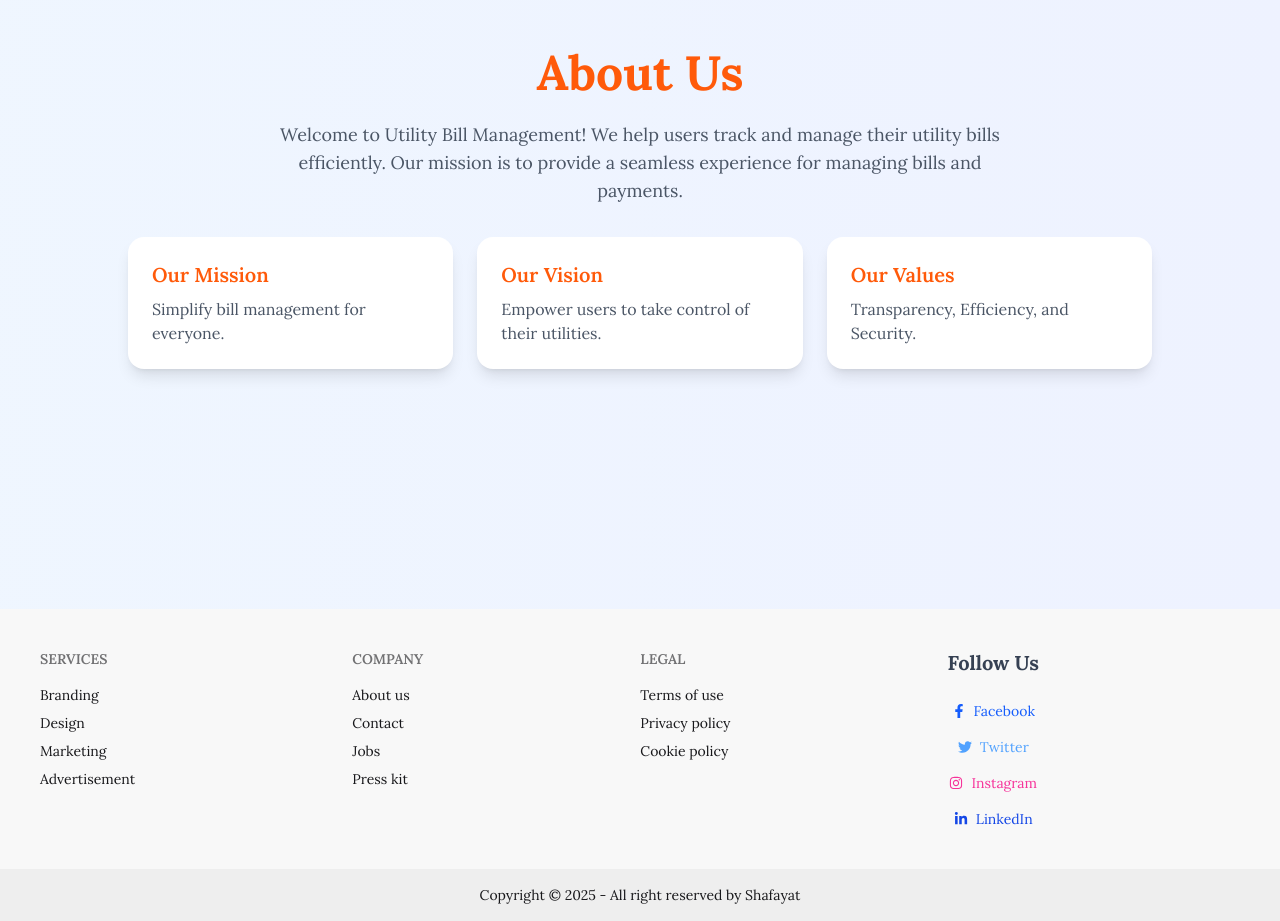
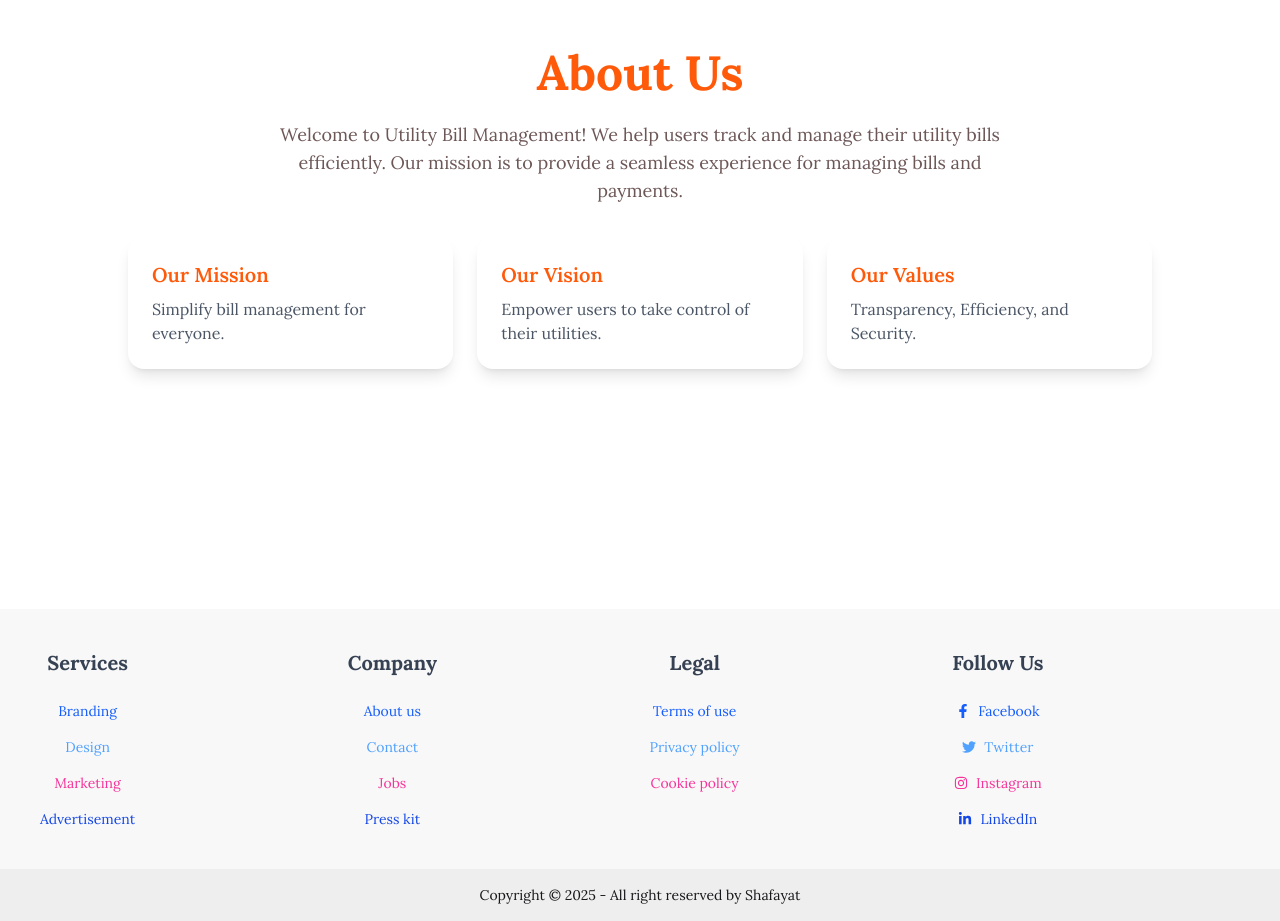
Before and after one commit to Mahadi9990/Utility-Bill-Management-System-client, a React (Vite) app: page /about in a window 1280 px wide. Shown: the part 260-1181 px from the top of the page. Built offline with nearby package versions, Linux system fonts and the light colour scheme; no server answers.

Commit message:
set daerk mode

```diff
--- a/src/components/About.jsx
+++ b/src/components/About.jsx
@@ -1,8 +1,10 @@
 import React from "react";
 
 export default function About() {
+
+
   return (
-    <div className="min-h-screen bg-gradient-to-r from-blue-50 to-indigo-50 flex flex-col items-center justify-center p-6">
+    <div className="min-h-screen flex flex-col items-center justify-center p-6">
 
       {/* Heading */}
       <h1 className="text-5xl font-bold text-[#FF5A0A] mb-6 text-center">
@@ -10,7 +12,7 @@ export default function About() {
       </h1>
 
       {/* Subheading */}
-      <p className="text-lg text-gray-600 text-center max-w-3xl mb-8">
+      <p className={`text-lg text-[#6d5656] text-center max-w-3xl mb-8`}>
         Welcome to Utility Bill Management! We help users track and manage
         their utility bills efficiently. Our mission is to provide a seamless
         experience for managing bills and payments.
--- a/src/components/BillDetails.jsx
+++ b/src/components/BillDetails.jsx
@@ -17,7 +17,7 @@ export default function BillDetails() {
     fetch(`http://localhost:3000/billsRecodes/${data._id}`)
       .then((res) => res.json())
       .then((data) => setallUserPaybillsRecord(data));
-  }, [data._id]);
+  }, [data._id,allUserPaybillsRecord]);
   const handelClick = () => {
     modleRef.current.showModal();
   };
@@ -39,8 +39,14 @@ export default function BillDetails() {
         body: JSON.stringify(formData),
       })
         .then((res) => res.json())
-        .then((data) => data);
-      modleRef.current.close();
+        .then((data) => {
+          if (data.insertedId) {
+            formData._id = data.insertedId;
+            const newRecords = [allUserPaybillsRecord, formData];
+            setallUserPaybillsRecord(newRecords);
+          }
+        });
+        modleRef.current.close();
     } catch (err) {
       toast.error(err.message);
     }
@@ -132,12 +138,9 @@ export default function BillDetails() {
                 </button>
               </form>
             </div>
-                <button
-                  onClick={() => modleRef.current.close()}
-                  className="btn"
-                >
-                  Close
-                </button>
+            <button onClick={() => modleRef.current.close()} className="btn">
+              Close
+            </button>
           </div>
         </dialog>
       </div>
@@ -206,29 +209,25 @@ export default function BillDetails() {
         <div className=" my-6">
           <div className="overflow-x-auto">
             <table className="table">
-              {/* head */}
               <thead>
                 <tr>
-                  <th>Inext No</th>
+                  <th>Index No</th>
                   <th>User Email</th>
                   <th>Title</th>
-                  <th>Catagory</th>
+                  <th>Category</th>
                 </tr>
               </thead>
-              {allUserPaybillsRecord.map((item, index) => (
-                <tbody key={index}>
-                  {/* row 1 */}
-                  <tr>
-                    <th>{index + 1}</th>
-                    <td>
-                      <p>{item?.payUserEmail}</p>
-                    </td>
-                    <td>{item?.title}</td>
-                    <td>{item?.category}</td>
+
+              <tbody>
+                {allUserPaybillsRecord.map((item, index) => (
+                  <tr key={item._id || index}>
+                    <td>{index + 1}</td>
+                    <td>{item.payUserEmail}</td>
+                    <td>{item.title}</td>
+                    <td>{item.category}</td>
                   </tr>
-                </tbody>
-              ))}
-              {/* foot */}
+                ))}
+              </tbody>
             </table>
           </div>
         </div>
--- a/src/components/CatagoryMenu.jsx
+++ b/src/components/CatagoryMenu.jsx
@@ -33,7 +33,7 @@ export default function CatagoryMenu({ catagoryName, allBills }) {
           {bills.map((bill, index) => (
             <div
               key={index}
-              className="border bg-red- rounded-xl shadow-md hover:shadow-lg transition bg-white overflow-hidden"
+              className="border p-4 rounded-xl shadow-md hover:shadow-lg transition bg-white overflow-hidden"
             >
               <img
                 src={bill.image}
--- a/src/components/Footer.jsx
+++ b/src/components/Footer.jsx
@@ -5,25 +5,84 @@ export default function Footer() {
   return (
     <div>
       <footer className="footer sm:footer-horizontal bg-base-200 text-base-content p-10">
+
         <nav>
-          <h6 className="footer-title">Services</h6>
-          <a className="link link-hover">Branding</a>
-          <a className="link link-hover">Design</a>
-          <a className="link link-hover">Marketing</a>
-          <a className="link link-hover">Advertisement</a>
+          <div className="flex flex-col items-center gap-4 rounded-xl mx-auto">
+            <h2 className="text-xl font-bold mb-2 text-gray-700">Services</h2>
+            <a
+              className="flex items-center gap-2 text-blue-600 hover:text-blue-800 transition"
+            >
+               Branding
+            </a>
+            <a
+              className="flex items-center gap-2 text-blue-400 hover:text-blue-600 transition"
+            >
+               Design
+            </a>
+            <a
+              className="flex items-center gap-2 text-pink-500 hover:text-pink-700 transition"
+            >
+               Marketing
+            </a>
+            <a
+
+              className="flex items-center gap-2 text-blue-700 hover:text-blue-900 transition"
+            >
+              Advertisement
+            </a>
+          </div>
         </nav>
         <nav>
-          <h6 className="footer-title">Company</h6>
-          <a className="link link-hover">About us</a>
-          <a className="link link-hover">Contact</a>
-          <a className="link link-hover">Jobs</a>
-          <a className="link link-hover">Press kit</a>
+          <div className="flex flex-col items-center gap-4 rounded-xl mx-auto">
+            <h2 className="text-xl font-bold mb-2 text-gray-700">Company</h2>
+            <a
+              className="flex items-center gap-2 text-blue-600 hover:text-blue-800 transition"
+            >
+               About us
+            </a>
+            <a
+              className="flex items-center gap-2 text-blue-400 hover:text-blue-600 transition"
+            >
+               Contact
+            </a>
+            <a
+              className="flex items-center gap-2 text-pink-500 hover:text-pink-700 transition"
+            >
+               Jobs
+            </a>
+            <a
+
+              className="flex items-center gap-2 text-blue-700 hover:text-blue-900 transition"
+            >
+              Press kit
+            </a>
+          </div>
         </nav>
         <nav>
-          <h6 className="footer-title">Legal</h6>
-          <a className="link link-hover">Terms of use</a>
-          <a className="link link-hover">Privacy policy</a>
-          <a className="link link-hover">Cookie policy</a>
+          <div className="flex flex-col items-center gap-4 rounded-xl mx-auto">
+            <h2 className="text-xl font-bold mb-2 text-gray-700">Legal</h2>
+            <a
+              className="flex items-center gap-2 text-blue-600 hover:text-blue-800 transition"
+            >
+               Terms of use
+            </a>
+            <a
+              className="flex items-center gap-2 text-blue-400 hover:text-blue-600 transition"
+            >
+               Privacy policy
+            </a>
+            <a
+              className="flex items-center gap-2 text-pink-500 hover:text-pink-700 transition"
+            >
+               Cookie policy
+            </a>
+            {/* <a
+
+              className="flex items-center gap-2 text-blue-700 hover:text-blue-900 transition"
+            >
+              LinkedIn
+            </a> */}
+          </div>
         </nav>
         <nav>
           <div className="flex flex-col items-center gap-4 rounded-xl mx-auto">
--- a/src/components/Main.jsx
+++ b/src/components/Main.jsx
@@ -10,9 +10,9 @@ export default function Main() {
   return (
     <div>
       <SwiperList className="" allBills={allBills} />
+      <RecentBill />
       <h1 className="text-center text-4xl font-bold">Catagory</h1>
       <Catagory allBills={allBills} />
-      <RecentBill />
     </div>
   );
 }
--- a/src/components/Mybills.jsx
+++ b/src/components/Mybills.jsx
@@ -18,6 +18,19 @@ export default function Mybills() {
     (sum, bill) => sum + (bill.amounts || 0),
     0
   );
+
+  const handleDelete =(id)=>{
+    console.log('delete')
+    fetch(`http://localhost:3000/billsRecodes/${id}`,{
+      method:"DELETE"
+    }).then((res)=> res.json()).then(data => {
+      console.log(data.deletedCount)
+      if(data.deletedCount){
+        const remainUser =userPayBillList.filter((item)=>  item._id !== id)
+        setuserPayBillList(remainUser)
+      }
+    })
+  }
   return (
     <div>
       {userPayBillList.length == 0 ? (
@@ -55,7 +68,7 @@ export default function Mybills() {
                       <button >Update</button>
                     </td>
                     <td>
-                      <button className="text-red-400">Delete</button>
+                      <button onClick={()=>handleDelete(item._id)}  className="text-red-400">Delete</button>
                     </td>
                   </tr>
                 </tbody>
```
Also changed, not shown: package.json (+5 -3 lines), src/components/Header.jsx (+67 -18 lines), 1 other file (tests, documents, lock files or other folders).
